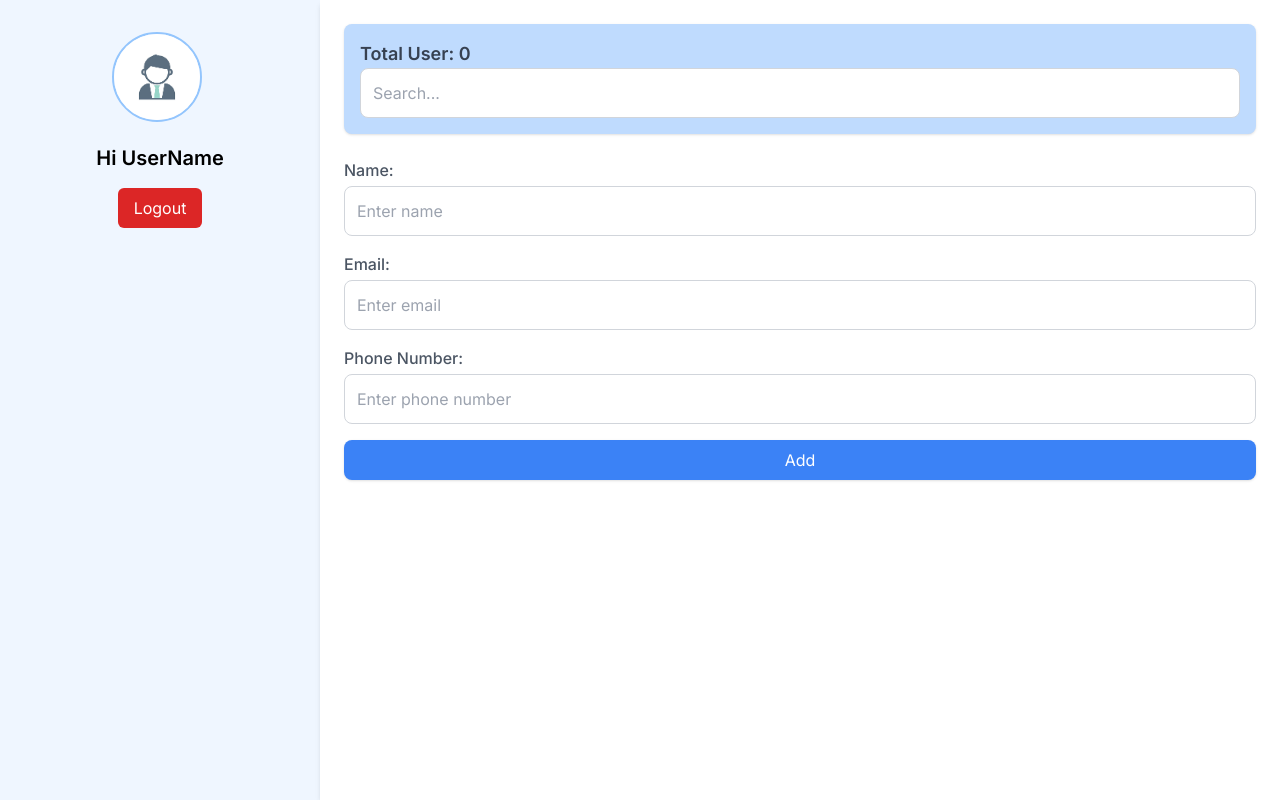
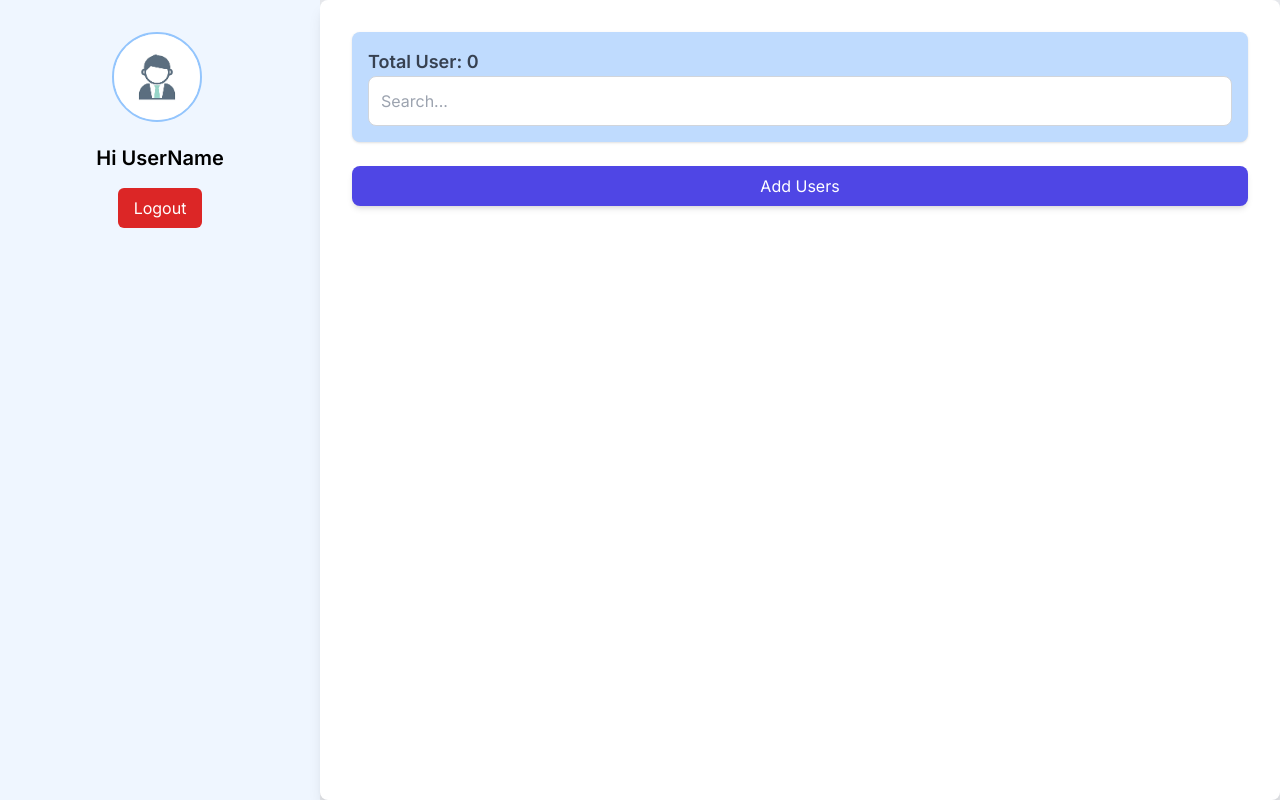
Before and after one commit to arjitappperfect/Admin_Dashboard, a Next.js app: page / in a window 1280 px wide. Built offline with nearby package versions, Linux system fonts and the light colour scheme.

Commit message:
feat: Validation

```diff
--- /dev/null
+++ b/src/app/Components/Modals.tsx
@@ -0,0 +1,29 @@
+
+
+import React from 'react';
+
+interface ModalsProps {
+  isVisible: boolean;
+  onClose: () => void;
+  children: React.ReactNode;
+}
+
+const Modals: React.FC<ModalsProps> = ({ isVisible, onClose, children }) => {
+  if (!isVisible) return null;
+
+  return (
+    <div className="fixed inset-0 bg-opacity-40 backdrop-blur-sm flex justify-center items-center">
+      <div className="w-[500px] bg-sky-400 rounded-md">
+        <button
+          className="bg-red-600 text-white text-xl rounded-md  p-1"
+          onClick={onClose}
+        >
+          X
+        </button>
+        <div className="p-4">{children}</div>
+      </div>
+    </div>
+  );
+};
+
+export default Modals;
--- a/src/app/page.tsx
+++ b/src/app/page.tsx
@@ -1,10 +1,19 @@
 "use client";
-
+import { z, ZodError } from "zod";
 import { useEffect, useState } from "react";
 import SideBar from "./Components/SideBar";
 import ShowItem from "./Components/ShowItem";
 import Counting from "./Components/counting";
+import Modals from "./Components/Modals";
 
+const schema = z.object({
+  name: z.string().min(1, "Name is required"),
+  email: z.string().email("Invalid email address"),
+  phoneNumber: z
+    .string()
+    .length(10, "Phone number must be exactly 10 digits")
+    .regex(/^\d{10}$/, "Phone number must contain 10 digits"),
+});
 interface Item {
   id: number;
   name: string;
@@ -23,13 +32,14 @@ const getInitialCount = (): number => {
 };
 
 export default function Home() {
-
   const [count, setCount] = useState<number>(getInitialCount());
   const [inputName, setInputName] = useState<string>("");
   const [inputEmail, setInputEmail] = useState<string>("");
   const [inputPhoneNumber, setInputPhoneNumber] = useState<string>("");
   const [items, setItems] = useState<Item[]>(getLocalItems());
   const [searchTerm, setSearchTerm] = useState<string>("");
+  const [showModal, setShowModal] = useState<boolean>(false);
+  const [errors, setErrors] = useState<Record<string, string>>({});
 
   useEffect(() => {
     localStorage.setItem("lists", JSON.stringify(items));
@@ -43,22 +53,39 @@ export default function Home() {
       item.phoneNumber.toLowerCase().includes(searchTerm.toLowerCase())
   );
 
-  console.log(filteredItems);
+  const addUsers = () => {
+    setShowModal(true);
+  };
 
   const addItem = () => {
-    if (!inputName || !inputEmail || !inputPhoneNumber) return;
     const newItem: Item = {
       id: items.length,
       name: inputName,
       email: inputEmail,
       phoneNumber: inputPhoneNumber,
     };
-    setItems([...items, newItem]);
+    try {
+      schema.parse(newItem);
+      setErrors({});
+      setItems([newItem,...items]);
       setInputName("");
       setInputEmail("");
       setInputPhoneNumber("");
       setCount(count + 1);
+      setShowModal(false);
+    }
+    catch (error) {
+      if (error instanceof ZodError) {
+        setErrors(
+          error.errors.reduce((acc, err) => {
+            return { ...acc, [err.path[0]]: err.message };
+          }, {})
+        );
+      }
+    }
   };
+
+  console.log(errors);
 
   const deleteItem = (id: number) => {
     const updatedItems = items.filter((item) => item.id !== id);
@@ -85,58 +112,67 @@ export default function Home() {
   };
 
   return (
-    <div className="flex h-screen bg-gray-100">
+    <div className="flex h-screen bg-gray-200">
       <SideBar />
-      <div className="flex-1 p-6 bg-white shadow-md">
+      <div className="flex-1 p-8 bg-white shadow-lg rounded-lg">
         <Counting
           value={searchTerm}
           onChange={onSearchTermChange}
           count={count}
         />
+        <button
+          className="w-full bg-indigo-600 text-white py-2 rounded-lg shadow-md hover:bg-indigo-700 focus:outline-none focus:ring-2 focus:ring-indigo-500 transition duration-300"
+          onClick={addUsers}
+        >
+          Add Users
+        </button>
+        <Modals isVisible={showModal} onClose={() => setShowModal(false)}>
           <div className="space-y-4">
             <div>
-            <label className="block text-gray-600 font-medium mb-1">
+              <label className="block text-gray-700 font-medium mb-1">
                 Name:
               </label>
               <input
                 type="text"
-              className="w-full p-3 border border-gray-300 rounded-lg focus:outline-none focus:ring-2 focus:ring-blue-500"
+                className="w-full p-4 border border-gray-300 rounded-lg shadow-sm focus:outline-none focus:ring-2 focus:ring-indigo-500 transition duration-150"
                 placeholder="Enter name"
                 value={inputName}
                 onChange={onInputNameChange}
               />
+              {errors.name && <span className="text-red-700 text-sm">{errors.name}</span>}
             </div>
             <div>
-            <label className="block text-gray-600 font-medium mb-1">
+              <label className="block text-gray-700 font-medium mb-1">
                 Email:
               </label>
               <input
                 type="email"
-              className="w-full p-3 border border-gray-300 rounded-lg focus:outline-none focus:ring-2 focus:ring-blue-500"
+                className="w-full p-4 border border-gray-300 rounded-lg shadow-sm focus:outline-none focus:ring-2 focus:ring-indigo-500 transition duration-150"
                 placeholder="Enter email"
                 value={inputEmail}
                 onChange={onInputEmailChange}
-            />
+              /> {errors.email && <span className="text-red-700 text-sm">{errors.email}</span>}
             </div>
             <div>
-            <label className="block text-gray-600 font-medium mb-1">
+              <label className="block text-gray-700 font-medium mb-1">
                 Phone Number:
               </label>
               <input
                 type="tel"
-              className="w-full p-3 border border-gray-300 rounded-lg focus:outline-none focus:ring-2 focus:ring-blue-500"
+                className="w-full p-4 border border-gray-300 rounded-lg shadow-sm focus:outline-none focus:ring-2 focus:ring-indigo-500 transition duration-150"
                 placeholder="Enter phone number"
                 value={inputPhoneNumber}
                 onChange={onInputPhoneNumberChange}
-            />
-          </div>
+              /> {errors.phoneNumber && <span className="text-red-700 text-sm">{errors.phoneNumber}</span>}
               <button
-            className="w-full bg-blue-500 text-white py-2 rounded-lg shadow hover:bg-blue-600 focus:outline-none focus:ring-2 focus:ring-blue-500"
+                className="w-full bg-indigo-600 text-white py-2 rounded-lg shadow-md hover:bg-indigo-700 focus:outline-none focus:ring-2 focus:ring-indigo-500 transition duration-300 mt-4"
                 onClick={addItem}
               >
                 Add
               </button>
             </div>
+          </div>
+        </Modals>
 
         <ShowItem filteredItems={filteredItems} deleteItem={deleteItem} />
       </div>
```
Also changed, not shown: package.json (+4 -3 lines), 1 other file (tests, documents, lock files or other folders). Lines whose indentation alone changed are shown as unchanged.
